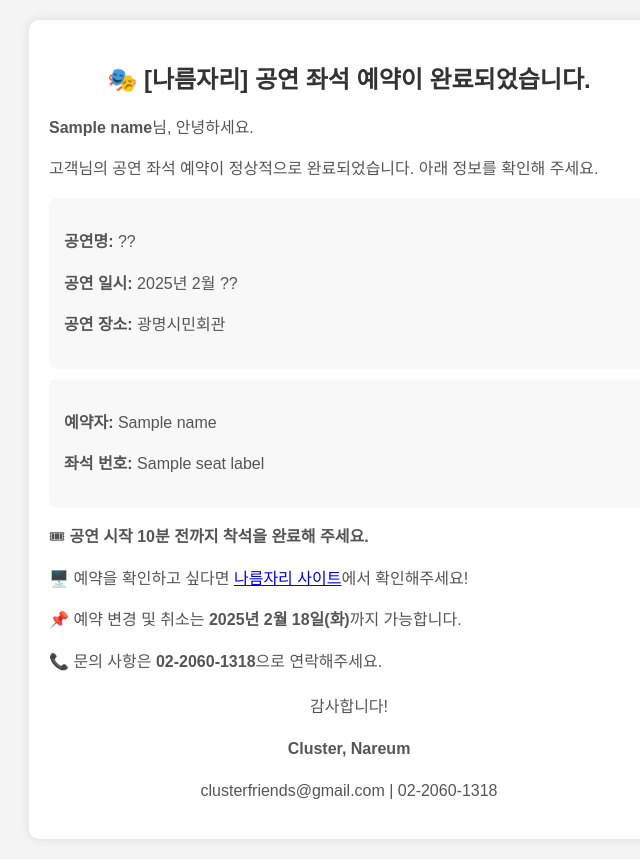
After one commit to AppliedAlpha/NAJR, a Flask app: template templates/reservation_email.html in a window 1280 px wide. The commit adds this page. Shown: the whole page, without its empty margins (291-931 px from the left). Run offline with Flask 3, Linux system fonts and the light colour scheme; the template is opened without the code that fills it: most values are stand-ins (such as "Sample title", 1, 10 or a date in 2020).

Commit message:
✨ Reservation.html almost complete

```diff
--- a/app.py
+++ b/app.py
@@ -29,34 +29,51 @@ def index():
 @app.route('/reserve', methods=['GET', 'POST'])
 def reserve():
     if request.method == 'POST':
+        print("🔹 Raw request data:", request.data)  # Check raw request
+        print("🔹 Form data:", request.form)  # Debug form data
+        print("🔹 Headers:", request.headers)  # Debug headers
+
+        if not request.form:
+            flash('No form data received!', 'danger')
+            return redirect(url_for('reserve'))
+
+        print(request.form)
         seat_label = request.form['seat_label']
         name = request.form['name']
         email = request.form['email']
         phone = request.form['phone']
+        rooting_for = request.form['rooting_for']
+
+        if not seat_label or not name or not email or not phone:
+            flash('[!] 제대로 입력되지 않은 항목이 있습니다.', 'danger')
+            return redirect(url_for('reserve'))
 
         seat = Seat.query.filter_by(seat_label=seat_label, is_reserved=False).first()
 
         if not seat:
-            flash('Seat is already reserved or does not exist.', 'danger')
+            flash('[!] 좌석이 이미 예약되었거나, 이용할 수 없습니다.', 'danger')
             return redirect(url_for('reserve'))
 
-        new_reservation = Reservation(seat_id=seat.id, name=name, email=email, phone=phone)
+        prev_name_rev = Reservation.query.filter_by(name=name, is_active=True).first()
+        prev_email_rev = Reservation.query.filter_by(email=email, is_active=True).first()
+        prev_phone_rev = Reservation.query.filter_by(phone=phone, is_active=True).first()
+        if prev_name_rev or prev_email_rev or prev_phone_rev:
+            flash('[!] 이미 해당 정보로 좌석 신청 이력이 존재합니다.', 'danger')
+            return redirect(url_for('reserve'))
+
+        new_reservation = Reservation(seat_id=seat.id, name=name, email=email, phone=phone, rooting_for=rooting_for)
         seat.is_reserved = True  # Mark seat as reserved
         db.session.add(new_reservation)
         db.session.commit()
 
-        # Send Email Notification
-        msg = Message('Seat Reservation Confirmation',
+        msg = Message(f"[나름자리] {name} 님의 좌석 예약이 완료되었습니다.",
                       sender='clusterfriends@gmail.com',
                       recipients=[email])
-        # msg.body = f"Hello {name},\n\nYour seat {seat_label} has been reserved successfully!"
-        msg.html = f"""
-            <p>Hello {name},</p><p>Your seat {seat_label} has been reserved successfully!</p>
-            <img src="https://housewarm.applied.moe/hoonpago_house_mobile.jpg" width=300 alt="Seat Map">
-        """
+        msg.html = render_template('reservation_email.html', name=name, seat_label=seat_label)
         mail.send(msg)
 
-        flash('Reservation successful! A confirmation email has been sent.', 'success')
+        print(f"Reservation successful! A confirmation email has been sent to {email}.")
+        flash('[!!] 예약이 성공했습니다. 입력한 이메일로 예약 완료 메일이 발송되었습니다.', 'success')
         return redirect(url_for('index'))
 
     seats = Seat.query.all()
--- /dev/null
+++ b/templates/reservation_email.html
@@ -0,0 +1,74 @@
+<!DOCTYPE html>
+<html lang="ko">
+<head>
+    <meta charset="UTF-8">
+    <meta name="viewport" content="width=device-width, initial-scale=1.0">
+    <title>[나름자리] {{ name }} 님의 좌석 예약이 완료되었습니다.</title>
+    <style>
+        body {
+            font-family: Arial, sans-serif;
+            background-color: #f4f4f4;
+            margin: 0;
+            padding: 0;
+        }
+        .container {
+            max-width: 600px;
+            margin: 20px auto;
+            background: #ffffff;
+            padding: 20px;
+            border-radius: 10px;
+            box-shadow: 0 0 10px rgba(0, 0, 0, 0.1);
+        }
+        h2 {
+            color: #333;
+            text-align: center;
+        }
+        .info {
+            background: #f8f8f8;
+            padding: 15px;
+            border-radius: 8px;
+            margin: 10px 0;
+        }
+        p {
+            font-size: 16px;
+            color: #555;
+            line-height: 1.6;
+        }
+        .footer {
+            text-align: center;
+            margin-top: 20px;
+            font-size: 14px;
+            color: #888;
+        }
+    </style>
+</head>
+<body>
+    <div class="container">
+        <h2>🎭 [나름자리] 공연 좌석 예약이 완료되었습니다.</h2>
+        <p><strong>{{ name }}</strong>님, 안녕하세요.</p>
+        <p>고객님의 공연 좌석 예약이 정상적으로 완료되었습니다. 아래 정보를 확인해 주세요.</p>
+
+        <div class="info">
+            <p><strong>공연명:</strong> ??</p>
+            <p><strong>공연 일시:</strong> 2025년 2월 ??</p>
+            <p><strong>공연 장소:</strong> 광명시민회관</p>
+        </div>
+
+        <div class="info">
+            <p><strong>예약자:</strong> {{ name }}</p>
+            <p><strong>좌석 번호:</strong> {{ seat_label }}</p>
+        </div>
+
+        <p>🎟 <strong>공연 시작 10분 전까지 착석을 완료해 주세요.</strong></p>
+        <p>🖥️ 예약을 확인하고 싶다면 <a href="https://127.0.0.1:5724/check">나름자리 사이트</a>에서 확인해주세요!</p>
+        <p>📌 예약 변경 및 취소는 <strong>2025년 2월 18일(화)</strong>까지 가능합니다.</p>
+        <p>📞 문의 사항은 <strong>02-2060-1318</strong>으로 연락해주세요.</p>
+
+        <div class="footer">
+            <p>감사합니다!</p>
+            <p><strong>Cluster, Nareum</strong></p>
+            <p>clusterfriends@gmail.com | 02-2060-1318</p>
+        </div>
+    </div>
+</body>
+</html>
```
Also changed, not shown: templates/reservation.html (+119 -16 lines), templates/title.html (+2 -8 lines), static/images/bg1.jpg (added), static/images/bg2.jpg.
